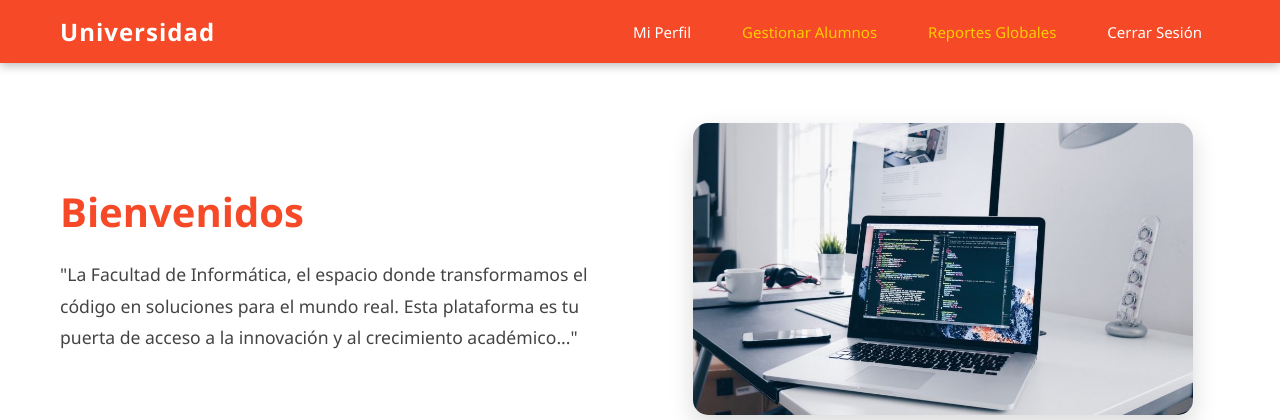
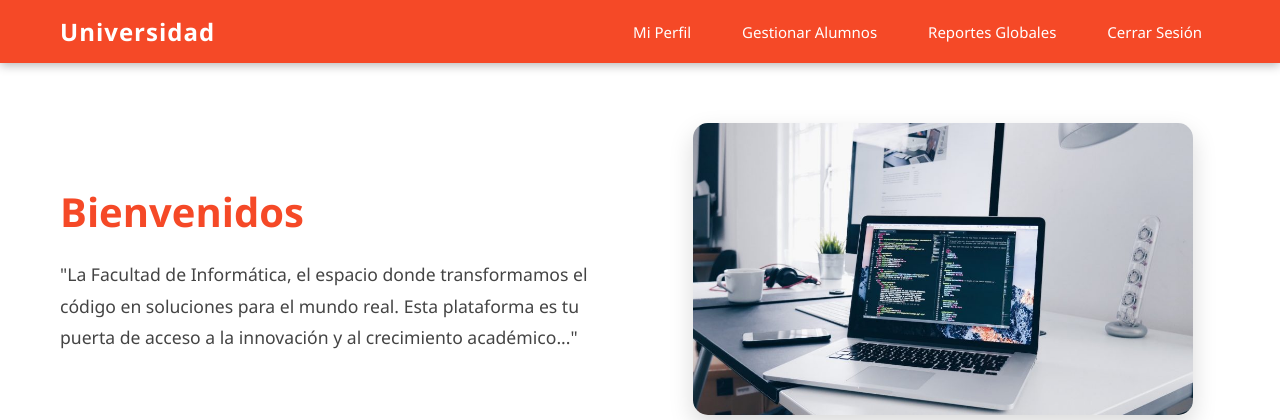
Before and after one commit to TrvpChylt/Sistema_Universidad, a Flask app: page / in a window 1280 px wide. Shown: the top 420 px of the page. Run offline with Flask 3, Linux system fonts and the light colour scheme; the visitor is signed in with stand-in values (Sample User, id 1); data that the repository does not hold is empty.

Commit message:
Colores de Header

```diff
--- a/templates/index.html
+++ b/templates/index.html
@@ -16,8 +16,8 @@
                     <li><a href="{{ url_for('perfil', usuario_id=session['usuario_id']) }}">Mi Perfil</a></li>
 
                     {% if session.get('rol') == 'admin' %}
-                        <li><a href="/gestion_alumnos" style="color: #ffcc00;">Gestionar Alumnos</a></li>
-                        <li><a href="/reportes" style="color: #ffcc00;">Reportes Globales</a></li>
+                        <li><a href="/gestion_alumnos" >Gestionar Alumnos</a></li>
+                        <li><a href="/reportes">Reportes Globales</a></li>
                     {% endif %}
 
                     <li><a href="{{ url_for('logout') }}">Cerrar Sesión</a></li>
```
